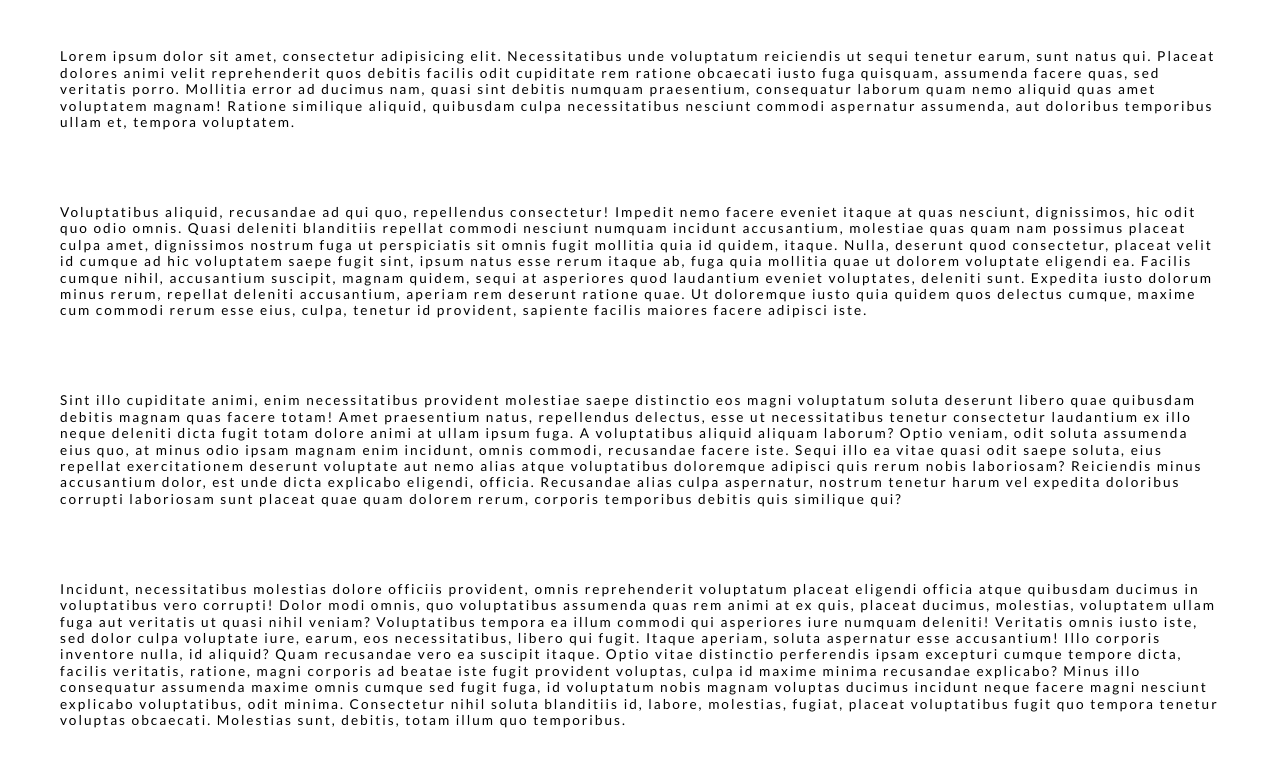
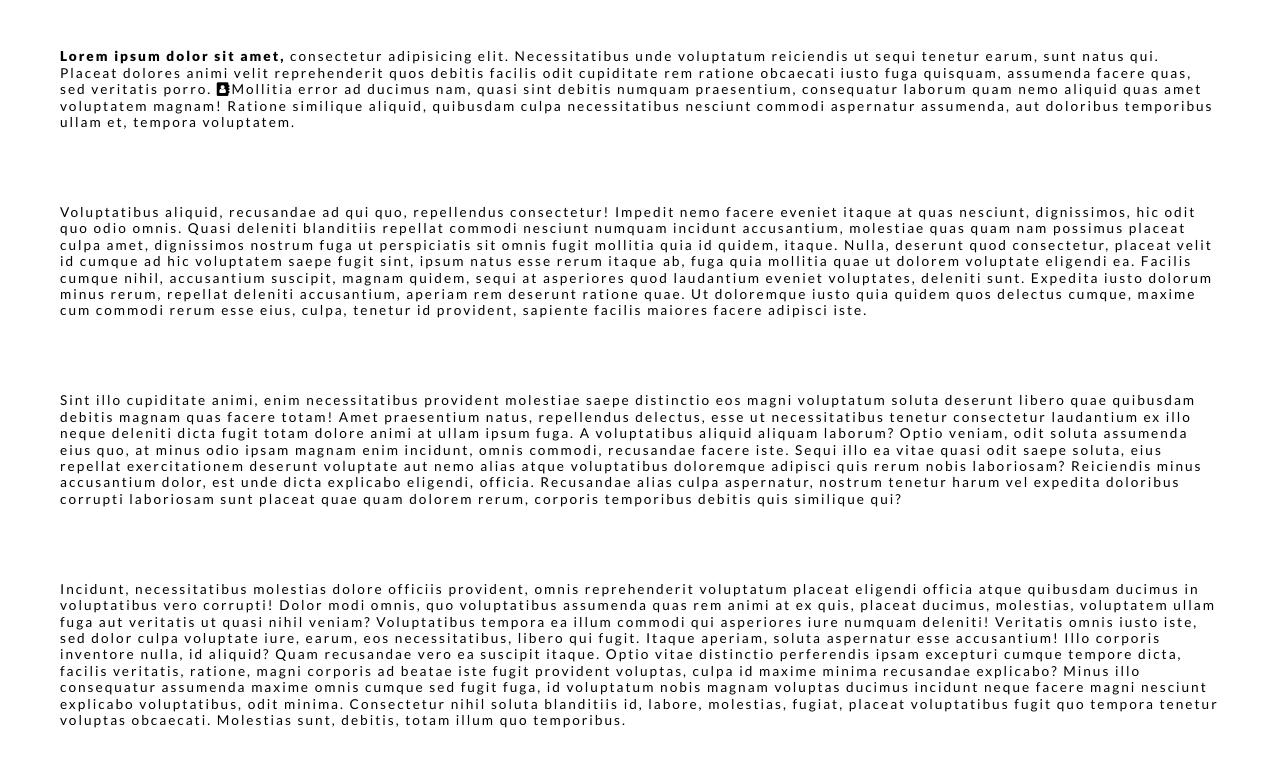
Before and after one commit to michaelgalt1984/font_experimentation, a plain HTML site: page index.html in a window 1280 px wide. Shown: the part 70-836 px from the top of the page. Drawn offline with Linux system fonts and the light colour scheme; a web font is replaced by a local one.

Commit message:
a few more mods, to include use of font awesome special icons

```diff
--- a/index.html
+++ b/index.html
@@ -3,6 +3,7 @@
 <head>
 	<title>Fontage</title>
 	<link href="https://fonts.googleapis.com/css?family=Bubbler+One|Lato:400,400i,900" rel="stylesheet">
+	<link href="https://maxcdn.bootstrapcdn.com/font-awesome/4.7.0/css/font-awesome.min.css" rel="stylesheet" integrity="sha384-wvfXpqpZZVQGK6TAh5PVlGOfQNHSoD2xbE+QkPxCAFlNEevoEH3Sl0sibVcOQVnN" crossorigin="anonymous">
 	<link rel="stylesheet" type="text/css" href="style/style.css"></li>
 </head>
 
@@ -14,7 +15,7 @@
 </header>
 
 <body>
-	<p><span class="strong">Lorem ipsum dolor sit amet, consectetur adipisicing elit. </span>Necessitatibus unde voluptatum reiciendis ut sequi tenetur earum, sunt natus qui. Placeat dolores animi velit reprehenderit quos debitis facilis odit cupiditate rem ratione obcaecati iusto fuga quisquam, assumenda facere quas, sed veritatis porro. Mollitia error ad ducimus nam, quasi sint debitis numquam praesentium, consequatur laborum quam nemo aliquid quas amet voluptatem magnam! Ratione similique aliquid, quibusdam culpa necessitatibus nesciunt commodi aspernatur assumenda, aut doloribus temporibus ullam et, tempora voluptatem.
+	<p><strong>Lorem ipsum dolor sit amet,</strong> consectetur adipisicing elit. Necessitatibus unde voluptatum reiciendis ut sequi tenetur earum, sunt natus qui. Placeat dolores animi velit reprehenderit quos debitis facilis odit cupiditate rem ratione obcaecati iusto fuga quisquam, assumenda facere quas, sed veritatis porro. <i class="fa fa-address-book" aria-hidden="true"></i>Mollitia error ad ducimus nam, quasi sint debitis numquam praesentium, consequatur laborum quam nemo aliquid quas amet voluptatem magnam! Ratione similique aliquid, quibusdam culpa necessitatibus nesciunt commodi aspernatur assumenda, aut doloribus temporibus ullam et, tempora voluptatem.
 	</p>
 
 	<p>
```
